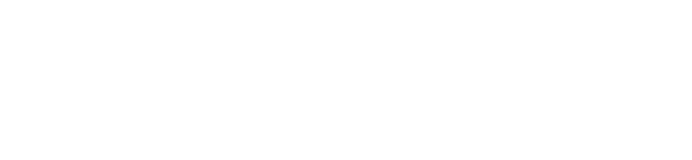
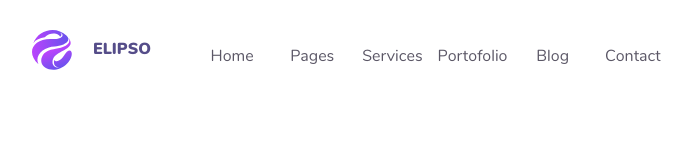
Before and after one commit to Adrien-25/integration3_responsive, a plain HTML site: page index.html in a window 1280 px wide. Shown: the whole page, without its empty margins (38-730 px from the left). Drawn offline with Linux system fonts and the light colour scheme.

Commit message:
Update - Ajout du header et mise en page
Ajout des élements du header, mise en page et ajout du header

```diff
--- a/index.html
+++ b/index.html
@@ -7,8 +7,23 @@
   <link rel="stylesheet" href="style.css">
 </head>
 <body>
-    <header>
-
+    <header class="d-flex justify-center">
+        <div class="header_layout d-flex align-end ">
+            <div class="nav-brand d-flex flex-bettween flex-align-center ">
+                <img src="images/logo.png" alt="Logo ELIPSO"/>
+                <p class="text_brand text_purple nunito_black">ELIPSO</p>
+            </div>
+            <nav class="navbar h-100">
+                <ul class="header_link list-style_none d-flex flex-around align-end h-100">
+                    <li class="d-flex align-end h-100"><a href="#" class="text_grey ">Home</a></li>
+                    <li class="d-flex align-end h-100"><a href="#"class="text_grey ">Pages</a></li>
+                    <li class="d-flex align-end h-100"><a href="#"class="text_grey ">Services</a></li>
+                    <li class="d-flex align-end h-100"><a href="#"class="text_grey ">Portofolio</a></li>
+                    <li class="d-flex align-end h-100"><a href="#"class="text_grey ">Blog</a></li>
+                    <li class="d-flex align-end h-100"><a href="#"class="text_grey ">Contact</a></li>
+                </ul>
+            </nav>
+        </div>
     </header>
     <main>
 
--- a/style.css
+++ b/style.css
@@ -51,6 +51,8 @@
 /*Style de caractère*/
 body{
     font-family: 'Nunito-Regular';
+    padding: 0;
+    margin: 0;
 }
 h1, .number_price, h2, h3, h4{
     font-family:'Poppins-Bold';
@@ -76,6 +78,14 @@ p{
     font-size:1.125rem;
     color:#716C80;
     line-height: 1.6875rem;
+    margin: 0;
+}
+ul{
+    margin: 0;
+    padding: 0;
+}
+a{
+    text-decoration: none;
 }
 
 .nunito_black{
@@ -95,6 +105,10 @@ p{
 }
 .poppins_regular{
     font-family: 'Poppins-Regular';
+}
+.list-style_none{
+    list-style: none;
+    padding-left: 0;
 }
 
 /*Couleur de caractère*/
@@ -118,9 +132,62 @@ p{
 .flex-bettween{
 	justify-content: space-between;
 }
+.flex-around{
+    justify-content:space-around
+}
 .flex-align-center{
 	align-items: center;
+}
+.justify-center{
+    justify-content: center;
 }
 .flex-end{
 	justify-content: flex-end;
 }
+.align-end{
+    align-items: flex-end;
+}
+
+
+/*largeur et hauteur*/
+.h-100{
+    height:100%;
+}
+
+/*Mise en page*/
+.header_layout{
+    height: 69.69px;
+    width:71.25rem;
+}
+.nav-brand{
+    width:119px;
+    height: 39.69px;
+}
+.text_brand{
+    font-size: 1rem;
+}
+.navbar{
+    width:30.0625rem;
+    margin-left: 2.5625rem;
+    padding-bottom:2.69px;
+}
+.header_link>li>a{
+    font-size: 1rem;
+    line-height: 1.3125rem;
+    height: 100%;
+    display: flex;
+    align-items: flex-end;
+    width: 5rem;
+    justify-content: center;
+}
+.header_link>li :hover{
+    border-top:solid #6852ED 5px ;
+    box-sizing: border-box;
+    font-family: 'Nunito-Bold';
+    font-size:1.0625rem;
+    color:#554D89;
+
+}
+.header_link_layout{
+    height:67px;
+}
```
